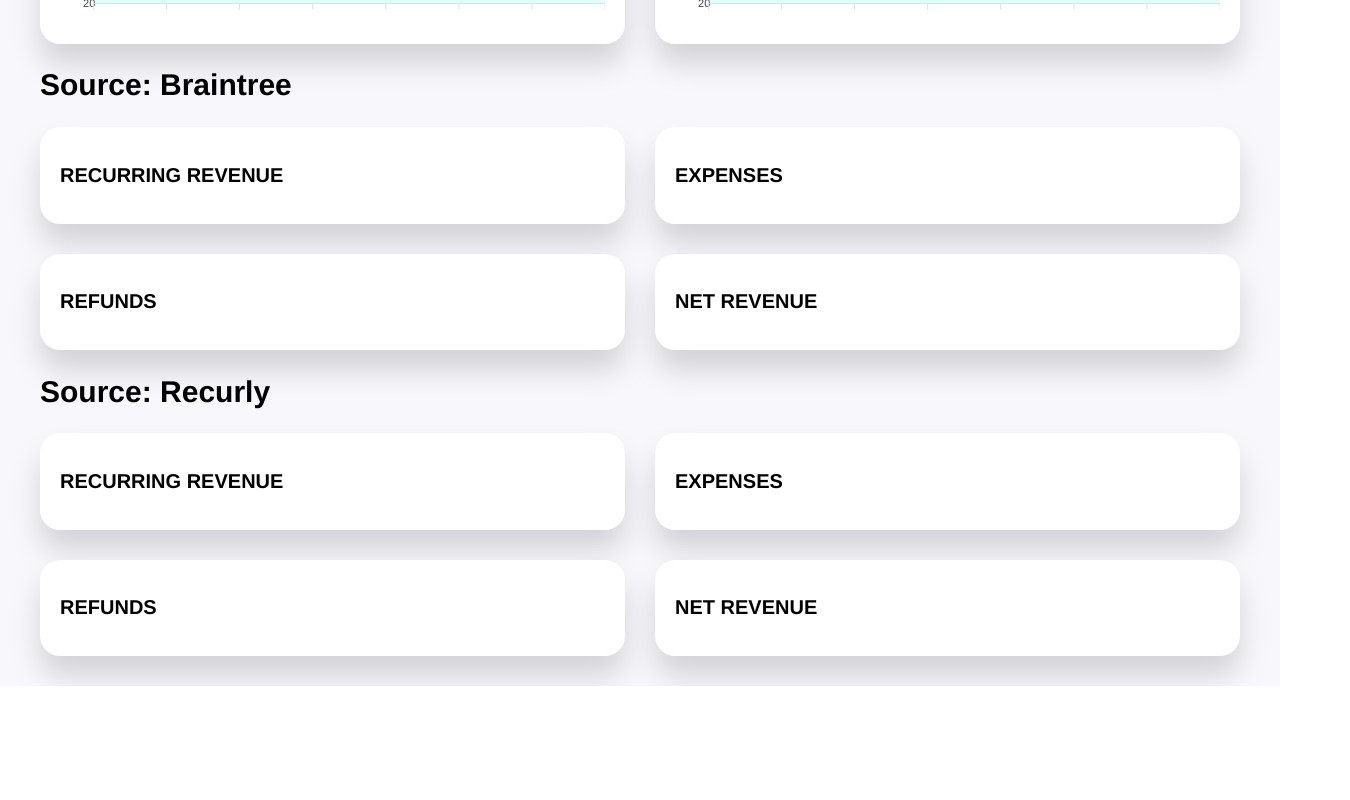
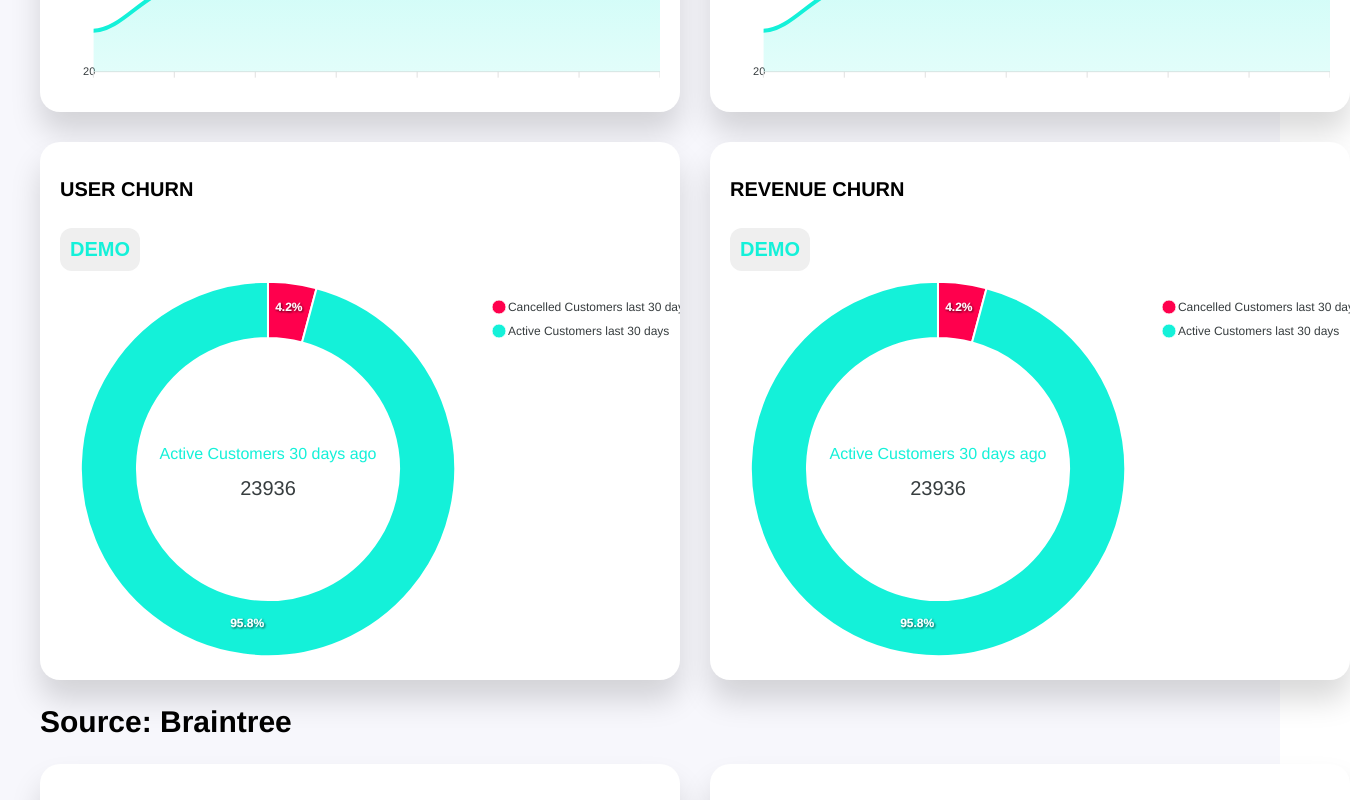
Before and after one commit to NhatDinh/salesmetrics, a React (Create React App) app: page / in a window 1280 px wide. Shown: the part 1240-2040 px from the top of the page, 1350 px wide, since content can reach past the window. Before the commit the page ends 1926 px from the top, so only its background shows below. Built offline with nearby package versions, Linux system fonts and the light colour scheme; no server answers.

Commit message:
add donut charts for churn rate data

```diff
--- a/src/App.js
+++ b/src/App.js
@@ -53,6 +53,29 @@
             justify-content: center;
             align-items: center;
           }
+
+          .demo-btn {
+            cursor: pointer;
+            color: #14f1d9;
+            text-align: center;
+            text-decoration: none;
+            display: inline-block;
+            font-size: 20px;
+            border-radius: 12px;
+            border: 1px solid black;
+
+            transition: 1s cubic-bezier(0.2, 0.8, 0.2, 1);
+            padding: 10px;
+            font-weight: 700;
+            border: none;
+          }
+
+          .demo-btn:hover {
+            box-shadow: 0 10px 20px rgba(0, 0, 0, 0.25);
+            transform: translateY(-10px);
+            color: white;
+            background-color: #14f1d9;
+          }
         `}</style>
       </div>
     );
--- a/src/components/BarChart.js
+++ b/src/components/BarChart.js
@@ -53,7 +53,6 @@
 
       series: [
         {
-          name: "",
           data: [30, 40, 45, 50, 49, 60, 70, 91]
         }
       ]
@@ -92,32 +91,7 @@
             />
           </div>
         </div>
-        <style jsx>
-          {`
-            .demo-btn {
-              cursor: pointer;
-              color: #14f1d9;
-              text-align: center;
-              text-decoration: none;
-              display: inline-block;
-              font-size: 20px;
-              border-radius: 12px;
-              border: 1px solid black;
-
-              transition: 1s cubic-bezier(0.2, 0.8, 0.2, 1);
-              padding: 10px;
-              font-weight: 700;
-              border: none;
-            }
-
-            .demo-btn:hover {
-              box-shadow: 0 10px 20px rgba(0, 0, 0, 0.25);
-              transform: translateY(-10px);
-              color: white;
-              background-color: #14f1d9;
-            }
-          `}
-        </style>
+        <style jsx>{``}</style>
       </div>
     );
   }
--- a/src/components/Card.js
+++ b/src/components/Card.js
@@ -1,6 +1,8 @@
 import React from "react";
 
 import BarChart from "./BarChart";
+import DonutChart from "./DonutChart";
+
 class Card extends React.Component {
   constructor() {
     super();
@@ -12,11 +14,9 @@
         <div className={this.props.type === "bar-chart" ? "show" : "hide"}>
           <BarChart />
         </div>
-
-        {/*
-        <DonutChart
-          className={this.props.chartType == "donut" ? "show" : "hide"}
-        />*/}
+        <div className={this.props.type === "donut-chart" ? "show" : "hide"}>
+          <DonutChart />
+        </div>
 
         <style jsx>{`
           .card {
@@ -30,6 +30,7 @@
             padding: 10px 20px;
             color: black;
             background-color: white;
+            min-width: 600px;
           }
 
           .card h4 {
--- a/src/components/Dashboard.js
+++ b/src/components/Dashboard.js
@@ -83,6 +83,8 @@
             <Card cardName="expenses" type="bar-chart" />
             <Card cardName="refunds" type="bar-chart" />
             <Card cardName="net revenue" type="bar-chart" />
+            <Card cardName="user churn" type="donut-chart" />
+            <Card cardName="revenue churn" type="donut-chart" />
           </div>
         </div>
         <div className="m-container">
@@ -90,10 +92,12 @@
             Source: <span className="txt-is-pink">Braintree</span>
           </h2>
           <div className="cards-container">
-            <Card cardName="recurring revenue" />
-            <Card cardName="expenses" />
-            <Card cardName="refunds" />
-            <Card cardName="net revenue" />
+            <Card cardName="recurring revenue" type="bar-chart" />
+            <Card cardName="expenses" type="bar-chart" />
+            <Card cardName="refunds" type="bar-chart" />
+            <Card cardName="net revenue" type="bar-chart" />
+            <Card cardName="user churn" type="donut-chart" />
+            <Card cardName="revenue churn" type="donut-chart" />
           </div>
         </div>
 
@@ -102,10 +106,12 @@
             Source: <span className="txt-is-pink">Recurly</span>
           </h2>
           <div className="cards-container">
-            <Card cardName="recurring revenue" />
-            <Card cardName="expenses" />
-            <Card cardName="refunds" />
-            <Card cardName="net revenue" />
+            <Card cardName="recurring revenue" type="bar-chart" />
+            <Card cardName="expenses" type="bar-chart" />
+            <Card cardName="refunds" type="bar-chart" />
+            <Card cardName="net revenue" type="bar-chart" />
+            <Card cardName="user churn" type="donut-chart" />
+            <Card cardName="revenue churn" type="donut-chart" />
           </div>
         </div>
 
--- /dev/null
+++ b/src/components/DonutChart.js
@@ -0,0 +1,86 @@
+import React, { Component } from "react";
+import Chart from "react-apexcharts";
+
+class DonutChart extends Component {
+  constructor(props) {
+    super(props);
+
+    this.state = {
+      options: {
+        labels: [
+          "Cancelled Customers last 30 days",
+          "Active Customers last 30 days"
+        ],
+        colors: ["#FF004D", "#14f1d9"],
+        plotOptions: {
+          pie: {
+            size: undefined,
+            customScale: 1,
+            offsetX: 0,
+            offsetY: 0,
+            expandOnClick: false,
+            dataLabels: {
+              expandOnClick: false,
+              show: false,
+              offset: 0,
+              minAngleToShowLabel: 10
+            },
+            donut: {
+              size: "70%",
+              show: false,
+              background: "transparent",
+              value: {
+                show: false
+              },
+              labels: {
+                show: true,
+                total: {
+                  show: true,
+                  label: "Active Customers 30 days ago",
+                  color: "#14f1d9",
+                  formatter: function(w) {
+                    return w.globals.seriesTotals.reduce((a, b) => {
+                      return a + b;
+                    }, 0);
+                  }
+                }
+              }
+            }
+          }
+        }
+      },
+      series: [1000, 22936]
+    };
+  }
+
+  update = () => {
+    let newSeries = [];
+    const max = 5000;
+    newSeries = this.state.series.map(s =>
+      Math.floor(Math.random() * Math.floor(max))
+    );
+    console.log("newSeries", newSeries);
+    this.setState({
+      series: newSeries
+    });
+  };
+
+  render() {
+    return (
+      <div className="donut-container">
+        <button className="demo-btn" onClick={this.update}>
+          DEMO
+        </button>
+        <Chart
+          options={this.state.options}
+          series={this.state.series}
+          type="donut"
+          width="650"
+        />
+        <style jsx>{``}</style>
+      </div>
+    );
+  }
+}
+
+export default DonutChart;
```
